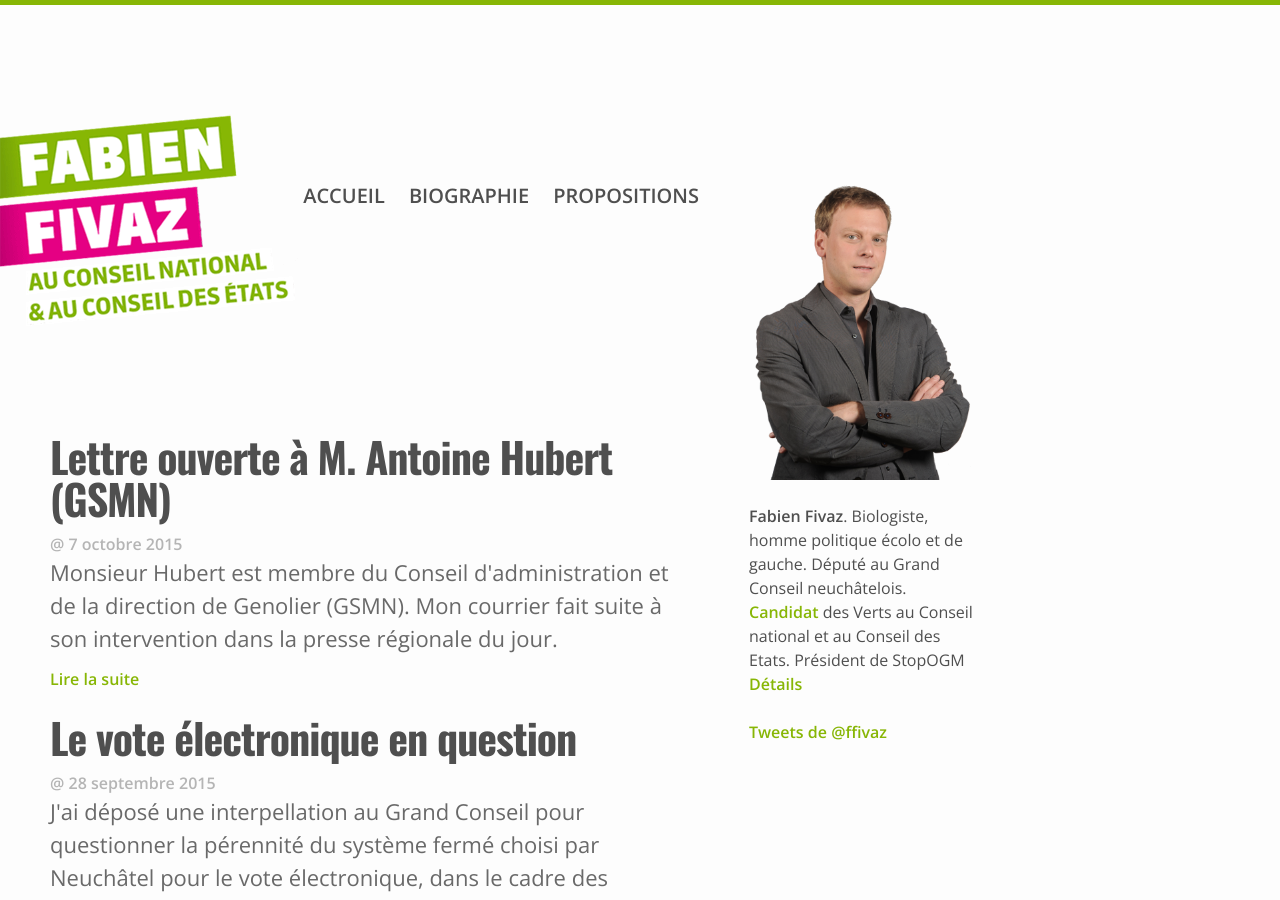
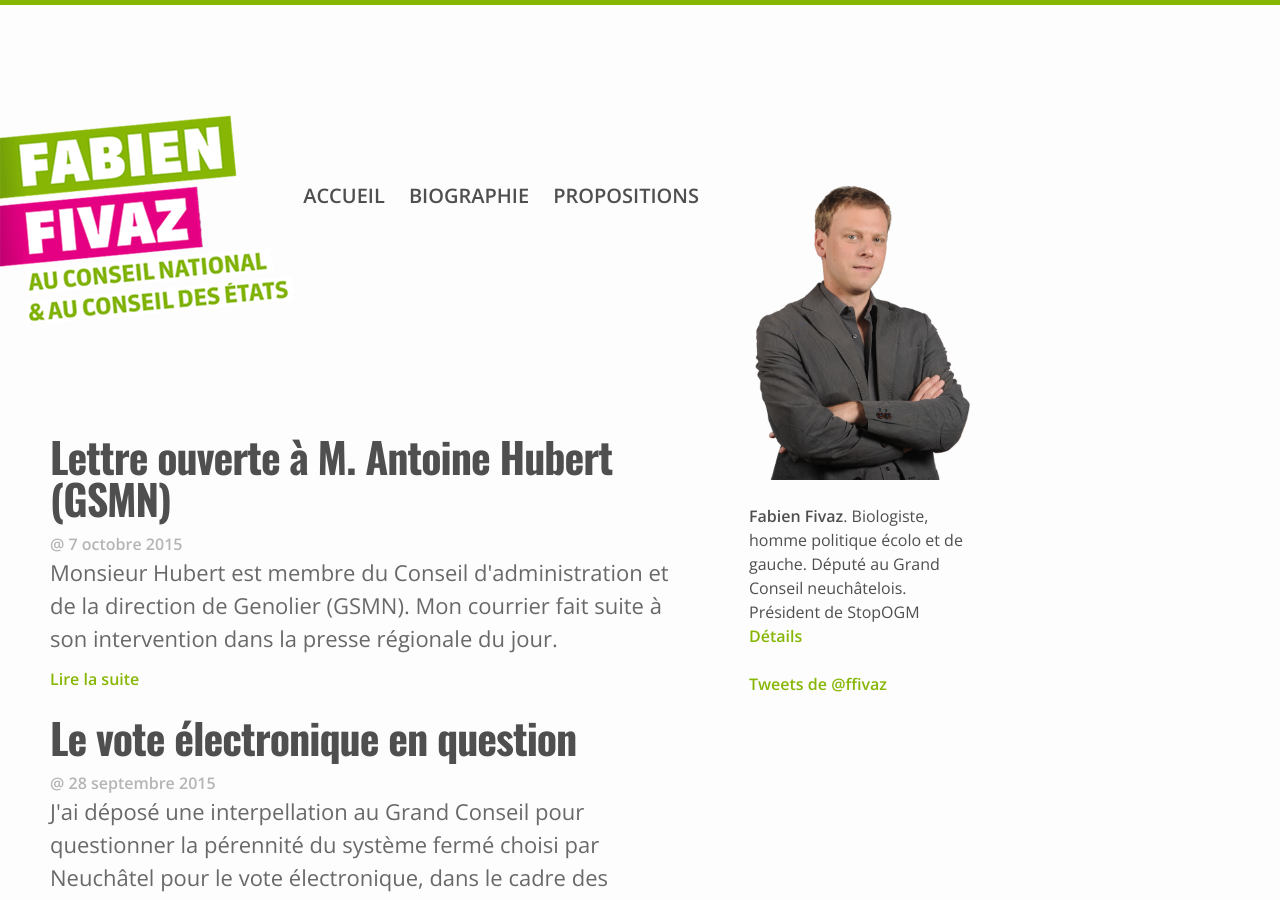
Before and after one commit to ffivaz/ffivaz.github.io, a Jekyll site: the page built from index.html, in a window 1280 px wide and 900 px high. Built offline with Jekyll 4.4.1, drawn with Linux system fonts in a browser that asks for light colours; nearby versions of some CDN libraries; the list of posts is cut into pages by our own code; comment, search, counter and statistics services are not loaded.

Commit message:
Modifications post-élections

```diff
--- a/_includes/header.html
+++ b/_includes/header.html
@@ -6,7 +6,7 @@
       <ul>
         <li><img src="/images/portrait_en_pied.png" alt="Portrait de Fabien Fivaz"></li>
         <li>&nbsp;</li>
-        <li><strong>Fabien Fivaz</strong>. Biologiste, homme politique écolo et de gauche. Député au Grand Conseil neuchâtelois. <a href="/2014/10/31/ma_candiadure_a_la_candidature.html" title="Lettre de candidature">Candidat</a> des Verts au Conseil national et au Conseil des Etats. Président de StopOGM <a href="/about" title="Biographie">Détails</a></li>
+        <li><strong>Fabien Fivaz</strong>. Biologiste, homme politique écolo et de gauche. Député au Grand Conseil neuchâtelois. Président de StopOGM <a href="/about" title="Biographie">Détails</a></li>
         <li>&nbsp;</li>
         {% if page.title <> "Biographie" and page.alt <> "Impressum" %}
         <li>
```
